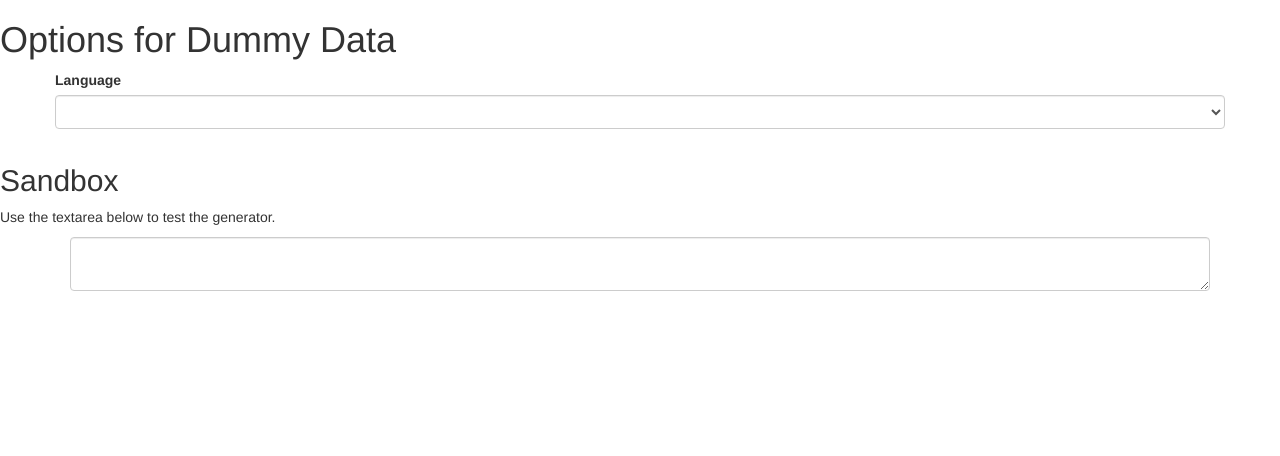
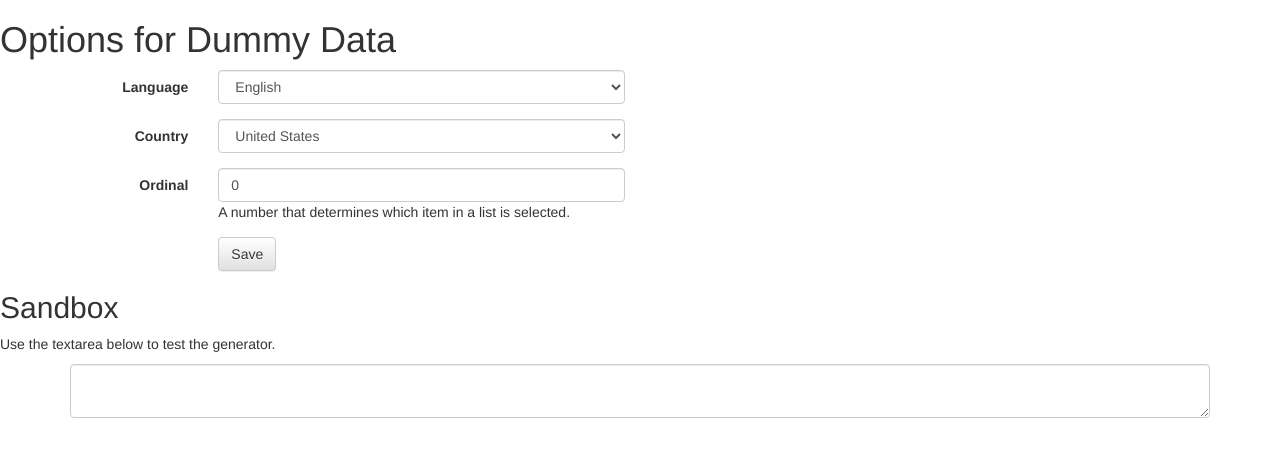
Before and after one commit to jbnv/dummydata, a browser extension: page options.html in a window 1280 px wide. Drawn offline with Linux system fonts and the light colour scheme.

Commit message:
Options page that gets and saves the option values.

```diff
--- a/options.html
+++ b/options.html
@@ -6,26 +6,50 @@
 <link href="lib/bootstrap/css/bootstrap-theme.min.css" rel="stylesheet">
 <script type="text/javascript" src="lib/jquery-1.11.3.min.js"></script>
 <script type="text/javascript" src="lib/bootstrap/js/bootstrap.min.js"></script>
-<script type="text/javascript" src="core.js"></script>
-<script type="text/javascript" src="options.js"></script>
 </head>
 
 <body>
 
 <h1>Options for Dummy Data</h1>
 
-<div class="container">
-  <div class="row">
-    <div class="col-xs-12">
-      <form class="form-horizontal">
-        <div class="form-group">
-          <label for="language">Language</label>
-          <select class="form-control" id="languages"></select>
-        </div>
-      </form>
+<form class="form-horizontal" id="options-form">
+  <div class="form-group">
+    <label for="languages" class="col-sm-2 control-label">Language</label>
+    <div class="col-sm-4">
+      <select class="form-control" id="languages">
+        <option value="English">English</option>
+        <option value="German">German</option>
+        <option value="Greek">Greek</option>
+        <option value="Japanese">Japanese</option>
+        <option value="Spanish">Spanish</option>
+      </select>
     </div>
   </div>
-</div>
+  <div class="form-group">
+    <label for="countries" class="col-sm-2 control-label">Country</label>
+    <div class="col-sm-4">
+      <select class="form-control" id="countries">
+        <option value="UnitedStates">United States</option>
+        <option value="Canada">Canada</option>
+        <option value="Mexico">Mexico</option>
+        <option value="Australia">Australia</option>
+        <option value="UnitedKingdom">United Kingdom</option>
+      </select>
+    </div>
+  </div>
+  <div class="form-group">
+    <label for="ordinal" class="col-sm-2 control-label">Ordinal</label>
+    <div class="col-sm-4">
+      <input type="textbox" class="form-control" id="ordinal"/>
+      A number that determines which item in a list is selected.
+    </div>
+  </div>
+  <div class="form-group">
+   <div class="col-sm-offset-2 col-sm-4">
+     <button type="submit" class="btn btn-default">Save</button>
+   </div>
+ </div>
+</form>
 
 <h2>Sandbox</h2>
 <p>Use the textarea below to test the generator.</p>
@@ -39,6 +63,7 @@
   </div>
 </div>
 
+<script type="text/javascript" src="options.js"></script>
 </body>
 
 </html>
--- a/options.js
+++ b/options.js
@@ -1,22 +1,24 @@
-$(function() {
+console.log("BEGIN options setup");
 
-  console.log("BEGIN options setup");
+$languages = $("#languages");
+$countries = $("#countries");
+$ordinal = $("#ordinal");
 
-  $languages = $("#languages");
+$languages.val(localStorage["language"] || "English");
+$countries.val(localStorage["country"] || "UnitedStates");
+$ordinal.val(localStorage["ordinal"] || 0);
 
-  $("#languages option").remove();
+$("#options-form").submit(function() {
 
-  $languages.change(function() {
-    var languageName = $(this).val();
-    //console.log("_language <= ",languageName);
-    _language = languageName;
-    localStorage["language"] = languageName;
-  });
+  localStorage["language"] = $languages.val();
+  localStorage["country"] = $countries.val();
 
-  for (var l in _languages) {
-    $languages.append("<option>"+l+"</option>");
-  }
-
-  console.log("END options setup");
+  var seed = $ordinal.val();
+  var value = parseFloat(localStorage["ordinal"]);
+  if (seed) value = parseFloat(seed);
+  if (Number.isNaN(value)) value = seed || 0;
+  localStorage["ordinal"] = value;
 
 });
+
+console.log("END options setup");
```
Also changed, not shown: 1 other file.
